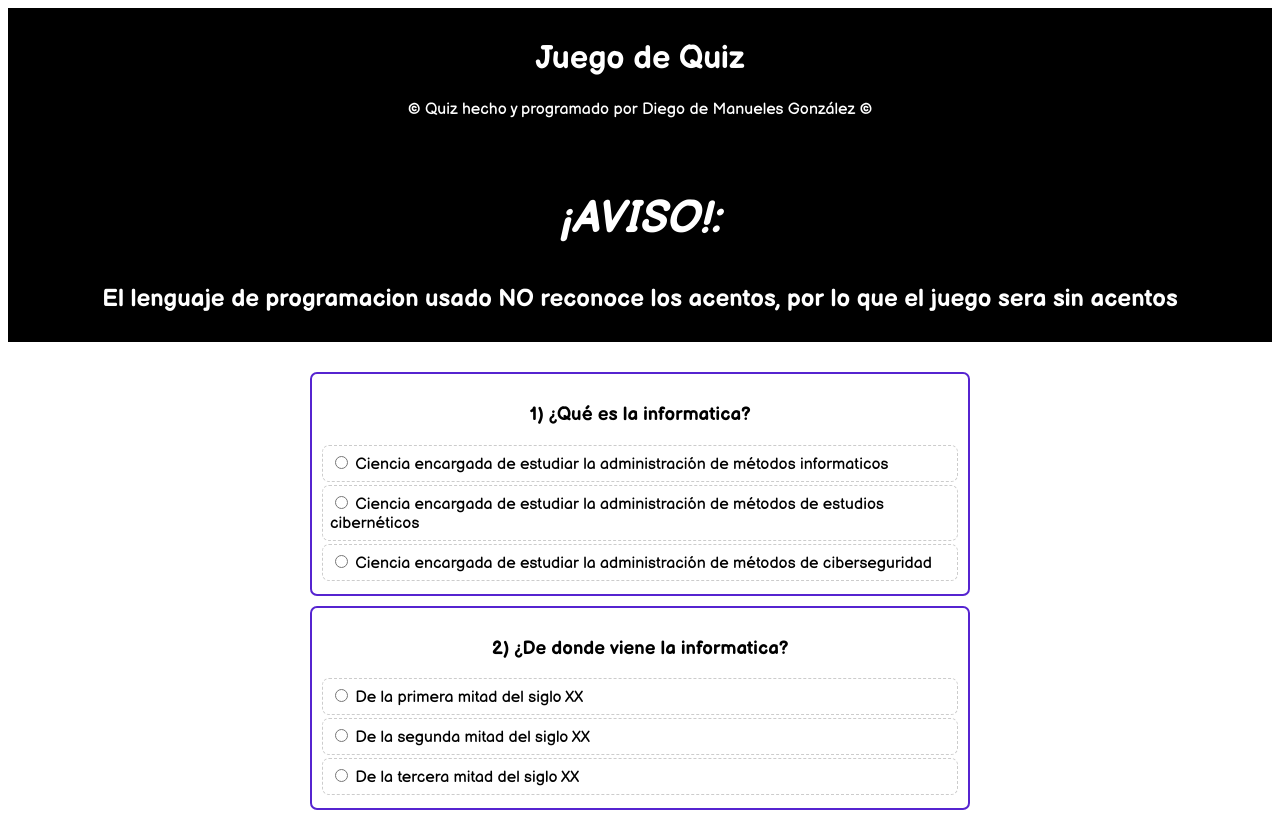
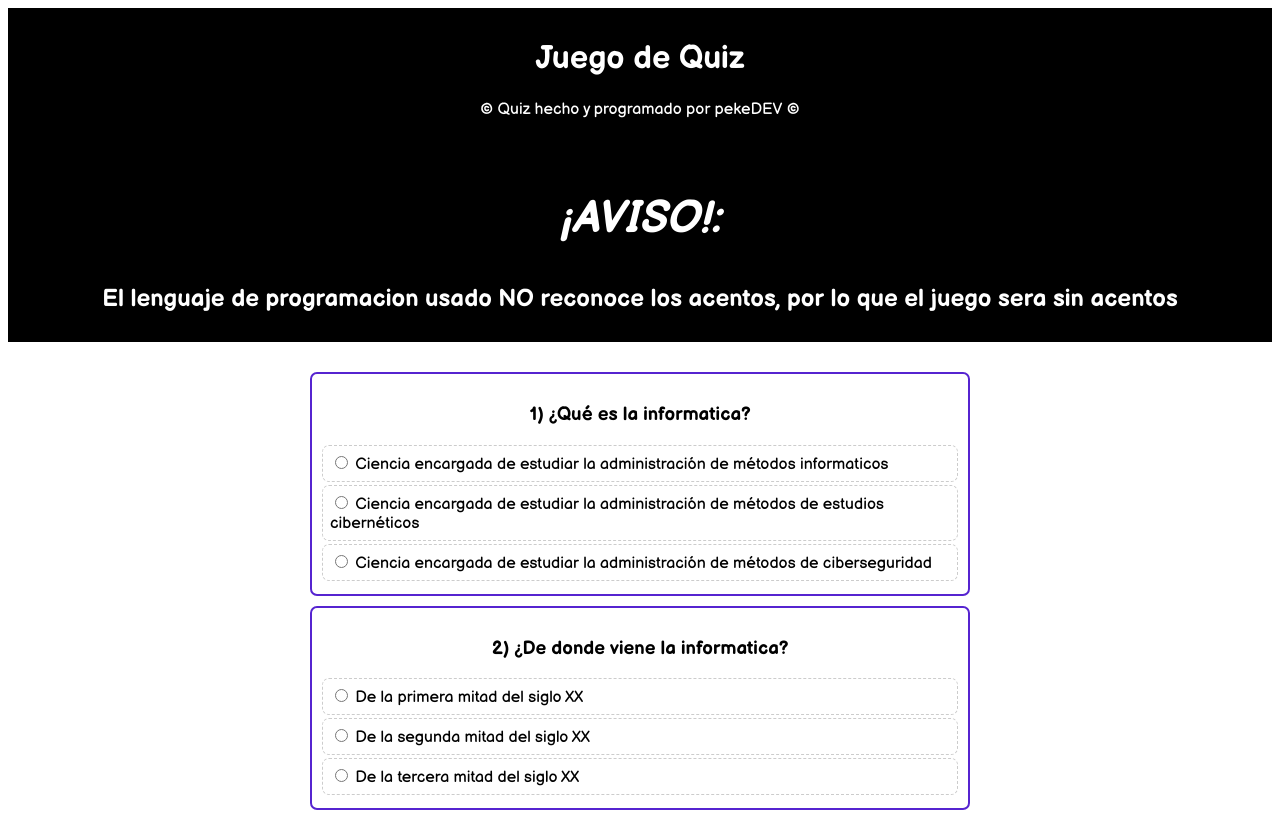
Before and after one commit to pekesitou/quiz-template, a plain HTML site: page index.html in a window 1280 px wide. Shown: the top 813 px of the page. Drawn offline with Linux system fonts and the light colour scheme.

Commit message:
Update index.html
Signed-off-by: pekesitou <88730419+pekesitou@users.noreply.github.com>

```diff
--- a/index.html
+++ b/index.html
@@ -10,7 +10,7 @@
     <body>
         <header>
             <h1>Juego de Quiz</h1>
-            <element class="cursivasp"><p>© Quiz hecho y programado por Diego de Manueles González ©</p></div><br>
+            <element class="cursivasp"><p>© Quiz hecho y programado por pekeDEV ©</p></div><br>
             <element class="aviso"><h2>¡AVISO!:</h2></element>
             <element class="avisoacentos"><h2>El lenguaje de programacion usado NO reconoce los acentos, por lo que el juego sera sin acentos</h2></element>
         </header>
```
